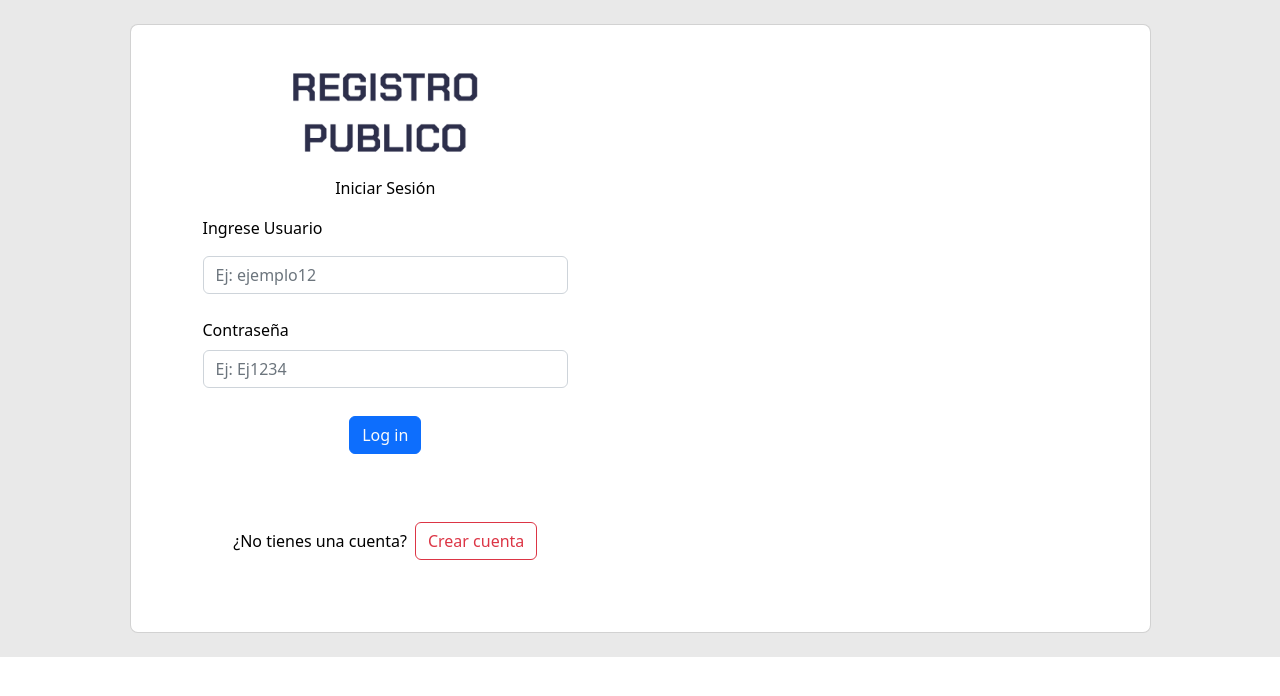
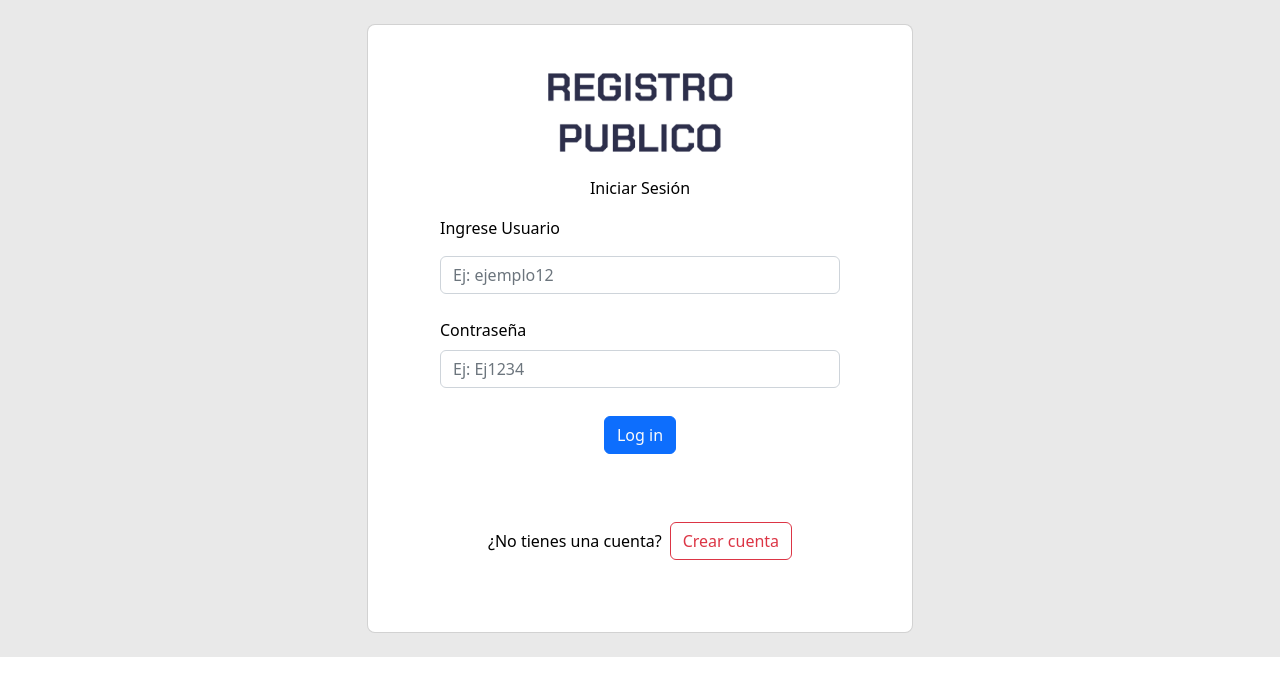
Before and after one commit to Kevinherrer1/Proyecto-SO, a Flask app: template backend/templates/login.html in a window 1280 px wide. Shown: the top 696 px of the page. Run offline with Flask 3, Linux system fonts and the light colour scheme; the template is opened without the code that fills it, so the values that code supplies are empty.

Commit message:
Actualización de Login

```diff
--- a/backend/templates/login.html
+++ b/backend/templates/login.html
@@ -10,19 +10,17 @@
     <!-- Bootstrap CSS v5.2.1 -->
     <link href="https://cdn.jsdelivr.net/npm/bootstrap@5.2.1/dist/css/bootstrap.min.css" rel="stylesheet"
         integrity="sha384-iYQeCzEYFbKjA/T2uDLTpkwGzCiq6soy8tYaI1GyVh/UjpbCx/TYkiZhlZB6+fzT" crossorigin="anonymous">
-
-    <link rel="stylesheet" href="estilos.css">
 </head>
 
 <body>
 
     <section class="h-100 gradient-form" style="background-color: #e9e9e9;">
         <div class="container py-4 h-80">
-            <div class="row d-flex justify-content-center align-items-center h-100">
-                <div class="col-xl-11">
+            <div class="row d-flex justify-content-center align-items-center h-100 ">
+                <div class="col-xl-6">
                     <div class="card rounded-3 text-black">
                         <div class="row g-0">
-                            <div class="col-lg-6">
+                            <div class="col-lg-12">
                                 <div class="card-body p-md-5 mx-md-4">
 
                                     <div class="text-center">
@@ -55,7 +53,7 @@
 
                                         <div class="d-flex align-items-center justify-content-center pb-4">
                                             <p class="mb-0 me-2">¿No tienes una cuenta?</p>
-                                            <a href="registrarse.html" class="btn btn-outline-danger">Crear
+                                            <a href="registro.html" class="btn btn-outline-danger">Crear
                                                 cuenta</a>
                                         </div>
                                         <input type="hidden" name="_token" value="{{ csrf_token() }}" />
```
